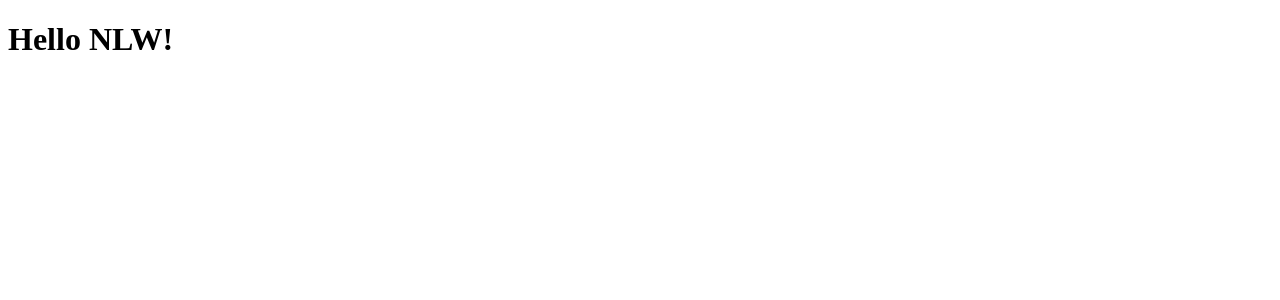
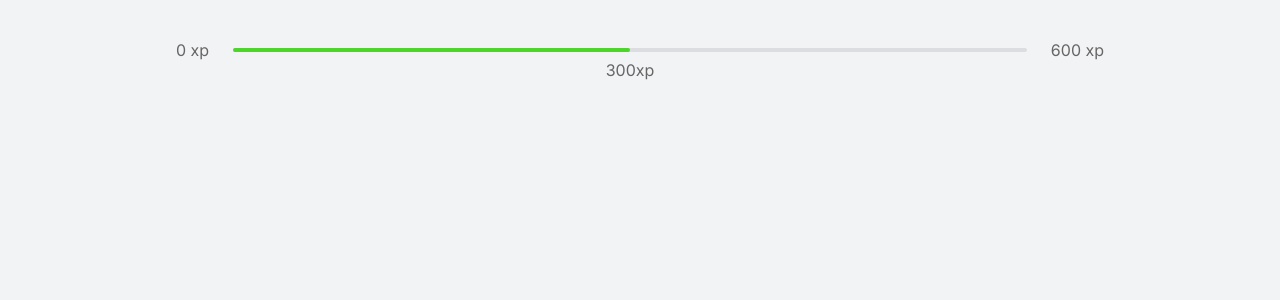
Before and after one commit to Henrickqt/moveit, a Next.js app: page / in a window 1280 px wide. Shown: the top 300 px of the page. Built offline with nearby package versions, Linux system fonts and the light colour scheme.

Commit message:
Initial config and ExperienceBar component

```diff
--- a/pages/index.tsx
+++ /dev/null
@@ -1,5 +0,0 @@
-export default function Home() {
-  return (
-    <h1>Hello NLW!</h1>
-  )
-}
--- /dev/null
+++ b/src/components/ExperienceBar.tsx
@@ -0,0 +1,19 @@
+import styles from '../styles/components/ExperienceBar.module.css';
+
+export function ExperienceBar() {
+  return (
+    <header className={styles.experienceBar}>
+      <span>0 xp</span>
+      <div>
+        <div style={{ width: '50%' }} />
+        <span
+          className={styles.currentExperience}
+          style={{ left: '50%' }}
+        >
+          300xp
+        </span>
+      </div>
+      <span>600 xp</span>
+    </header>
+  );
+}
--- a/pages/_app.tsx
+++ b/src/pages/_app.tsx
@@ -1,3 +1,5 @@
+import '../styles/global.css';
+
 function MyApp({ Component, pageProps }) {
   return <Component {...pageProps} />
 }
--- /dev/null
+++ b/src/pages/_document.tsx
@@ -0,0 +1,18 @@
+import Document, { Html, Head, Main, NextScript } from 'next/document';
+
+export default class MyDocument extends Document {
+  render() {
+    return (
+      <Html>
+        <Head>
+          <link rel="preconnect" href="https://fonts.gstatic.com" />
+          <link href="https://fonts.googleapis.com/css2?family=Inter:wght@400;500;600&family=Rajdhani:wght@600&display=swap" rel="stylesheet" />
+        </Head>
+        <body>
+          <Main />
+          <NextScript />
+        </body>
+      </Html>
+    );
+  }
+}
--- /dev/null
+++ b/src/pages/index.tsx
@@ -0,0 +1,9 @@
+import { ExperienceBar } from "../components/ExperienceBar";
+
+export default function Home() {
+  return (
+    <div className="container">
+      <ExperienceBar />
+    </div>
+  )
+}
--- /dev/null
+++ b/src/styles/components/ExperienceBar.module.css
@@ -0,0 +1,29 @@
+.experienceBar {
+  display: flex;
+  align-items: center;
+}
+
+.experienceBar span {
+  font-size: 1rem;
+}
+
+.experienceBar > div {
+  height: 4px;
+  border-radius: 4px;
+  margin: 0 1.5rem;
+  background: var(--gray-line);
+  flex: 1;
+  position: relative;
+}
+
+.experienceBar > div > div {
+  height: 4px;
+  border-radius: 4px;
+  background: var(--green);
+}
+
+span.currentExperience {
+  position: absolute;
+  top: 12px;
+  transform: translateX(-50%);
+}
--- /dev/null
+++ b/src/styles/global.css
@@ -0,0 +1,58 @@
+* {
+  margin: 0;
+  padding: 0;
+  box-sizing: border-box;
+}
+
+:root {
+  --white: #FFFFFF;
+  --background: #F2F3F5;
+  --gray-line: #DCDDE0;
+  --text: #666666;
+  --text-highlight: #B3B9FF;
+  --title: #2E384D;
+  --red: #E83F5B;
+  --green: #4CD62B;
+  --blue: #5965E0;
+  --blue-dark: #4953B8;
+  --blue-winter: #2AA9E0;
+}
+
+@media(max-width: 1080px) {
+  html {
+    font-size: 93.75%;
+  }
+}
+
+@media(max-width: 720px) {
+  html {
+    font-size: 87.5%;
+  }
+}
+
+body {
+  background: var(--background);
+  color: var(--text);
+}
+
+body, input, textarea, button {
+  font: 400 1rem "Inter", sans-serif;
+}
+
+button {
+  cursor: pointer;
+}
+
+a {
+  color: inherit;
+  text-decoration: none;
+}
+
+.container {
+  height: 100vh;
+  max-width: 992px;
+  margin: 0 auto;
+  padding: 2.5rem 2rem;
+  display: flex;
+  flex-direction: column;
+}
```
